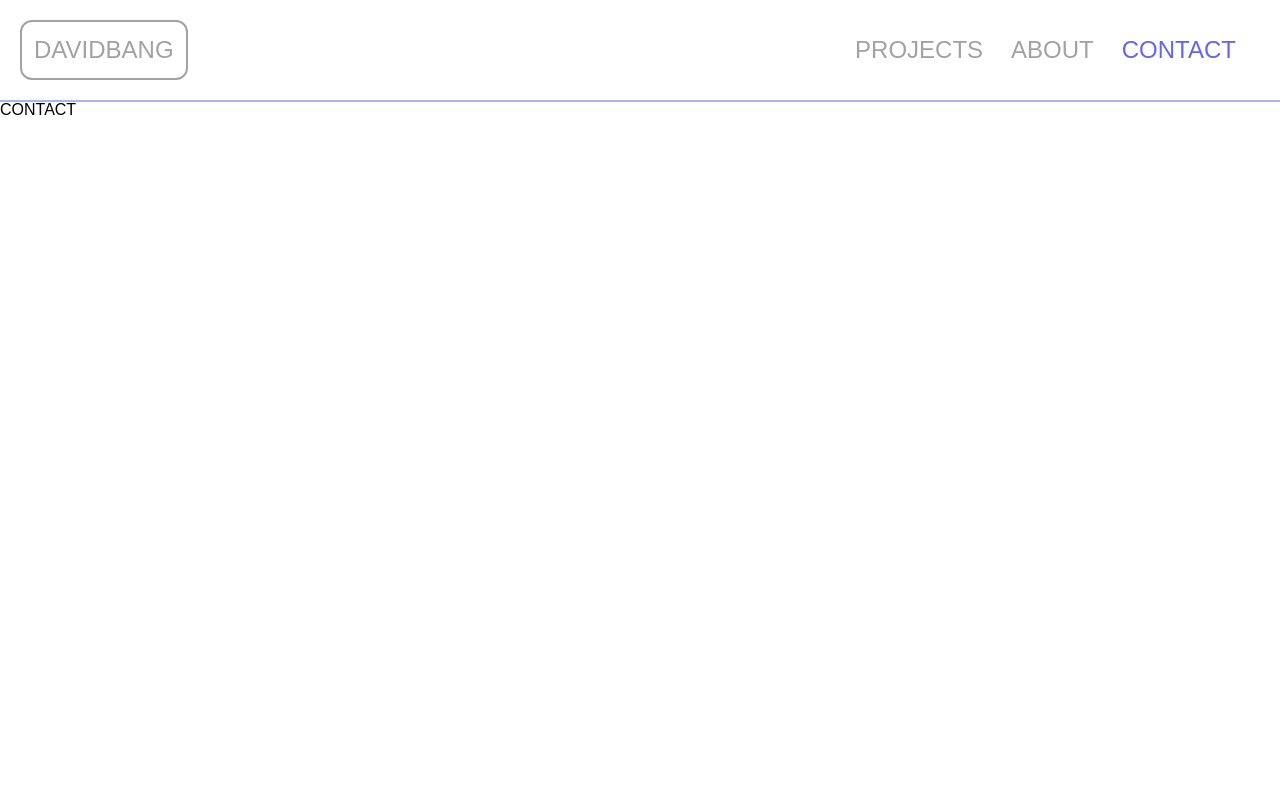
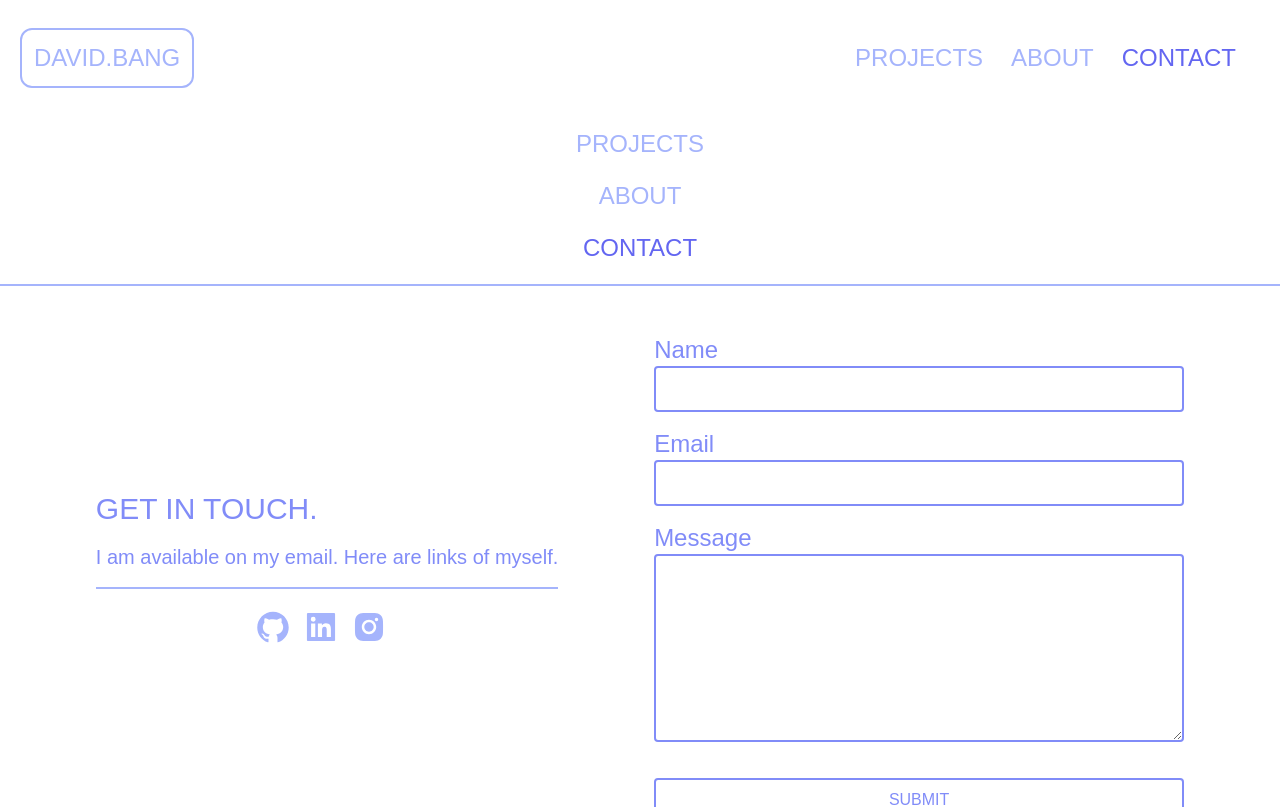
Before and after one commit to a1603169/pwa-nextjs-tailwindcss-blog, a Next.js app: page /contact in a window 1280 px wide. Shown: the top 807 px of the page. Built offline with nearby package versions, Linux system fonts and the light colour scheme.

Commit message:
basic contact UI is designed

```diff
--- a/components/Card.tsx
+++ b/components/Card.tsx
@@ -1,8 +1,13 @@
-// export default function Card({ title, description, href }) {
-//   return (
-//     <div className="card">
-//       <h3>{title} &rarr;</h3>
-//       <p>{description}</p>
-//     </div>
-//   );
-// }
+export default function Card() {
+  const DUMMY_DATA: any = {
+    title: "My first post",
+    description: "This is my first post",
+    href: "/posts/first-post",
+  };
+  return (
+    <div className="card">
+      <h3>{DUMMY_DATA.title} &rarr;</h3>
+      <p>{DUMMY_DATA.description}</p>
+    </div>
+  );
+}
--- /dev/null
+++ b/components/Form.tsx
@@ -0,0 +1,51 @@
+import React from "react";
+
+export default function Form() {
+  const submitHandler = (e: React.MouseEvent<HTMLButtonElement>) => {
+    e.preventDefault();
+    console.log("submit");
+    alert("SUBMITTED");
+  };
+
+  return (
+    <form className="flex flex-col text-indigo-400 py-10">
+      <label className="text-2xl" htmlFor="name">
+        Name
+      </label>
+      <input
+        type="text"
+        id="name"
+        className="border-2 border-indigo-400 border-solid rounded active:border-indigo-500 py-3"
+      />
+      <br />
+      <label className="text-2xl" htmlFor="email">
+        Email
+      </label>
+      <input
+        type="email"
+        id="email"
+        placeholder=""
+        className="border-2 border-indigo-400 border-solid rounded active:border-indigo-500 py-3"
+      />
+      <br />
+      <label className="text-2xl" htmlFor="email" id="message">
+        Message
+      </label>
+      <textarea
+        name="message"
+        id="message"
+        cols={55}
+        rows={10}
+        className="border-2 border-indigo-400 border-solid rounded active:border-indigo-500 py-3"
+      />
+      <br />
+      <button
+        className="border-2 border-indigo-400 border-solid rounded hover:shadow-sm active:border-indigo-500 active:bg-indigo-500 active:text-indigo-50 p-3 mt-5"
+        type="submit"
+        onClick={submitHandler}
+      >
+        SUBMIT
+      </button>
+    </form>
+  );
+}
--- /dev/null
+++ b/components/SocialLinks.tsx
@@ -0,0 +1,33 @@
+import { AiFillInstagram, AiFillLinkedin, AiFillGithub } from "react-icons/ai";
+
+export default function SocialLinks() {
+  return (
+    <footer className="border-t-2 border-solid border-indigo-300 pt-5">
+      <div className="flex justify-center items-center flex-col ">
+        <div className="flex justify-center items-center pb-5">
+          <a
+            href="https://github.com/a1603169"
+            target="_blank"
+            rel="noreferrer"
+          >
+            <AiFillGithub className="text-4xl mr-3 text-indigo-300 transition duration-500 hover:text-indigo-500  " />
+          </a>
+          <a
+            href="https://www.linkedin.com/in/bang-seunghun-18a465204/"
+            target="_blank"
+            rel="noreferrer"
+          >
+            <AiFillLinkedin className="text-4xl mr-3 text-indigo-300 transition duration-500 hover:text-indigo-500  " />
+          </a>
+          <a
+            href="https://www.instagram.com/seunghun_bang/"
+            target="_blank"
+            rel="noreferrer"
+          >
+            <AiFillInstagram className="text-4xl mr-3 text-indigo-300 transition duration-500 hover:text-indigo-500  " />
+          </a>
+        </div>
+      </div>
+    </footer>
+  );
+}
--- a/components/WebLayout.tsx
+++ b/components/WebLayout.tsx
@@ -1,17 +1,19 @@
 import Link from "next/link";
 import React, { useState } from "react";
+
 import { useRouter } from "next/router";
+import SocialLinks from "./SocialLinks";
 
 interface layoutProps {
   children: React.ReactNode;
 }
 
 const logoStyle: string =
-  "border-solid border-2 border-zinc-400 p-3 ease-in duration-300 hover:text-indigo-500 hover:border-indigo-500 ";
+  "border-solid border-2 border-indigo-300 p-3 ease-in duration-500 hover:text-indigo-500 hover:border-indigo-500 ";
 const logoStyleActive: string =
-  "ease-in duration-300 border-solid border-2 border-indigo-500 border-indigo-500 p-3 text-indigo-500 ";
+  "ease-in duration-500 border-solid border-2 border-indigo-300 p-3 text-indigo-50 bg-indigo-500 ";
 const linkStyle: string =
-  "p-1 ease-in duration-300 mr-5 hover:text-indigo-500 ";
+  "p-1 ease-in duration-500 mr-5 hover:text-indigo-500 ";
 const linkStyleActice: string = "p-1 text-indigo-500 mr-5 ";
 
 export default function Layout({ children }: layoutProps) {
@@ -24,7 +26,7 @@ export default function Layout({ children }: layoutProps) {
 
   return (
     <>
-      <div className="border-solid border-b-2 border-indigo-300 text-zinc-400 ">
+      <div className="border-solid border-b-2 border-indigo-300 text-indigo-300 my-2">
         <nav className="font-sans">
           <ul className="flex p-5 text-2xl justify-between items-center font-sans ">
             <div>
@@ -34,7 +36,7 @@ export default function Layout({ children }: layoutProps) {
                   (router.pathname === "/" ? logoStyleActive : logoStyle)
                 }
               >
-                <Link href="/">DAVIDBANG</Link>
+                <Link href="/">DAVID.BANG</Link>
               </li>
             </div>
             <div className="flex justify-between max-sm:hidden">
@@ -62,12 +64,12 @@ export default function Layout({ children }: layoutProps) {
             </div>
             <div className="hidden max-sm:block">
               <button
-                className="ease-in duration-300 flex items-center px-3 py-2 border-2 rounded
-                text-zinc-400 border-zinc-400 hover:text-indigo-500
+                className="ease-in duration-500 flex items-center px-4 py-4 border-2 rounded-xl
+                text-indigo-400 border-indigo-400 hover:text-indigo-500
                 hover:border-indigo-500"
                 onClick={() => setIsOpen(!isOpen)}
               >
-                <svg className="fill-current h-5 w-5" viewBox="0 0 20 20">
+                <svg className="fill-current h-6 w-6" viewBox="0 0 20 20">
                   <path
                     fillRule="evenodd"
                     d="M3 6a1 1 0 011-1h12a1 1 0 110 2H4a1 1 0 01-1-1zm0 5a1 1 0 011-1h12a1 1 0 110 2H4a1 1 0 01-1-1zm0 5a1 1 0 011-1h12a1 1 0 110 2H4a1 1 0 01-1-1z"
@@ -77,9 +79,44 @@ export default function Layout({ children }: layoutProps) {
               </button>
             </div>
           </ul>
+          <div className={isOpen ? "hidden" : ""}>
+            <ul className="flex items-center flex-col text-2xl">
+              <li
+                className={
+                  "my-5 transition duration-500 hover:text-indigo-500" +
+                  (router.pathname === "/projects" ? " text-indigo-500" : "")
+                }
+                onClick={() => setIsOpen(!isOpen)}
+              >
+                <Link href="/projects">PROJECTS</Link>
+              </li>
+              <li
+                className={
+                  "mb-5 transition duration-500 hover:text-indigo-500" +
+                  (router.pathname === "/about" ? " text-indigo-500" : "")
+                }
+                onClick={() => setIsOpen(!isOpen)}
+              >
+                <Link href="/about">ABOUT</Link>
+              </li>
+              <li
+                className={
+                  "mb-5 transition duration-500 hover:text-indigo-500" +
+                  (router.pathname === "/contact" ? " text-indigo-500" : "")
+                }
+                onClick={() => setIsOpen(!isOpen)}
+              >
+                <Link href="/contact">CONTACT</Link>
+              </li>
+            </ul>
+          </div>
         </nav>
       </div>
-      {children}
+      <main className="pb-5">{children}</main>
+      <SocialLinks />
+      <p className="text-2xl text-indigo-400 text-center pb-8">
+        © 2023 Seunghun David Bang
+      </p>
     </>
   );
 }
--- a/package.json
+++ b/package.json
@@ -13,11 +13,13 @@
     "@types/node": "18.11.18",
     "@types/react": "18.0.27",
     "@types/react-dom": "18.0.10",
+    "@types/react-icons": "^3.0.0",
     "eslint": "8.32.0",
     "eslint-config-next": "13.1.5",
     "next": "13.1.5",
     "react": "18.2.0",
     "react-dom": "18.2.0",
+    "react-icons": "^4.7.1",
     "typescript": "4.9.4"
   },
   "devDependencies": {
--- a/pages/contact/index.tsx
+++ b/pages/contact/index.tsx
@@ -1,7 +1,19 @@
+import Form from "@/components/Form";
+import SocialLinks from "@/components/SocialLinks";
+
 export default function ContactPage() {
   return (
-    <div>
-      <h1>CONTACT</h1>
+    <div className="flex justify-evenly items-center max-xl:flex-col">
+      <div className="max-xl:mt-10">
+        <h1 className="text-3xl text-indigo-400">GET IN TOUCH.</h1>
+        <br />
+        <p className="text-xl text-indigo-400">
+          I am available on my email. Here are links of myself.
+        </p>
+        <br />
+        <SocialLinks />
+      </div>
+      <Form />
     </div>
   );
 }
--- a/pages/index.tsx
+++ b/pages/index.tsx
@@ -10,7 +10,6 @@ export default function Home() {
         <link rel="icon" href="/favicon.ico" />
       </Head>
       <div className="flex"></div>
-      <p>hello</p>
     </div>
   );
 }
```
Also changed, not shown: 1 other file (tests, documents, lock files or other folders).
